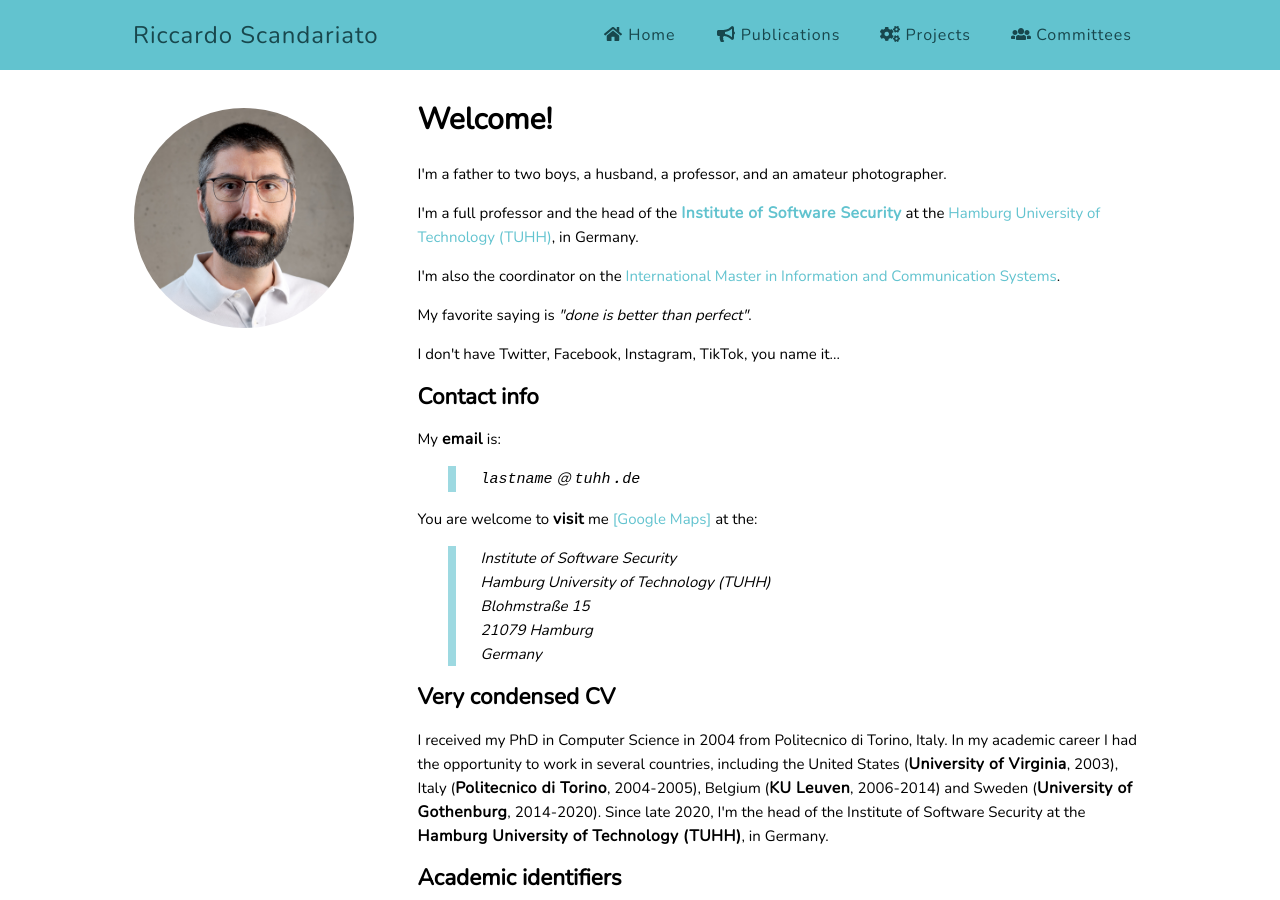
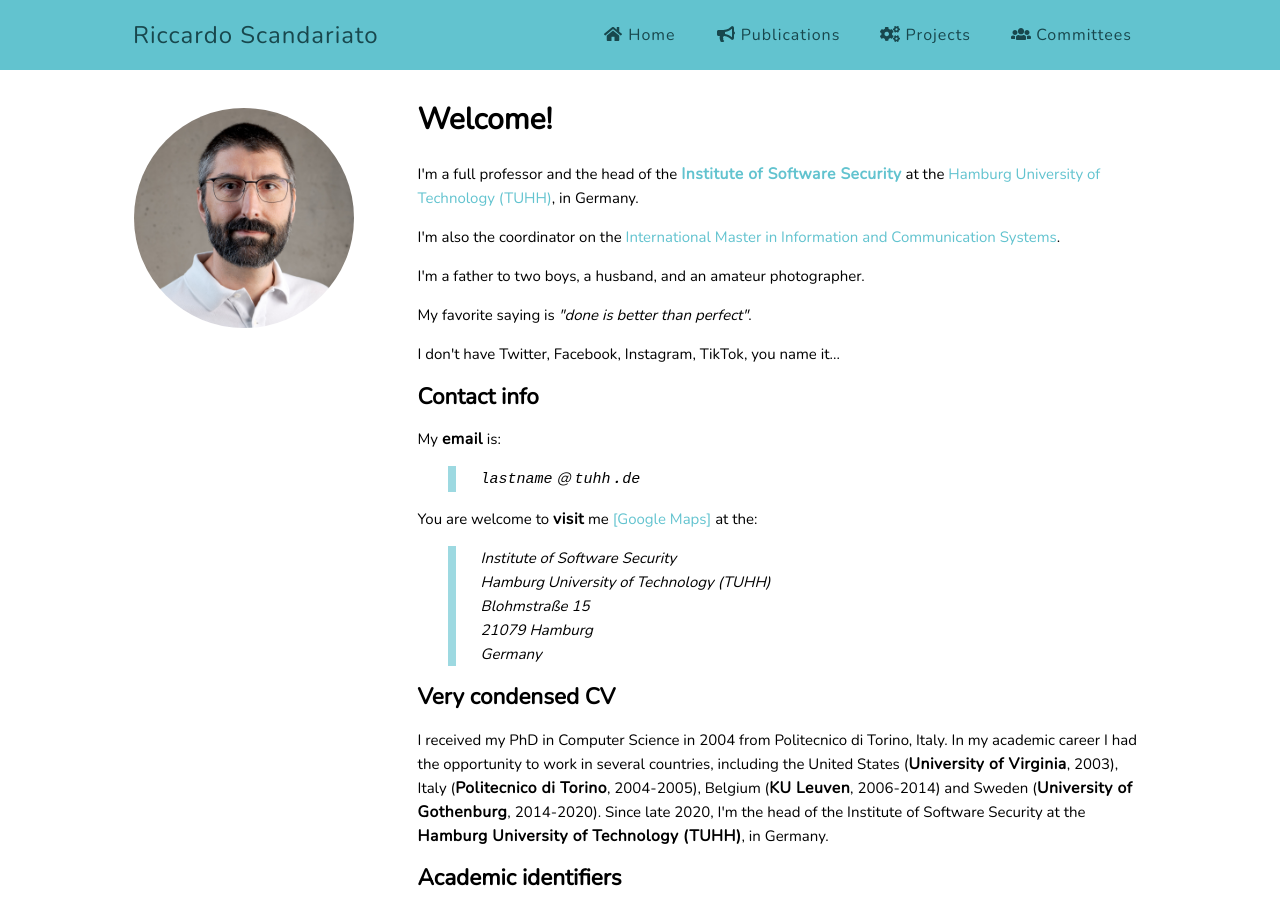
Before and after one commit to riccardoscandariato/riccardoscandariato.github.io, a Jekyll site: the page built from index.md, in a window 1280 px wide and 900 px high. Built offline with Jekyll 4.4.1, drawn with Linux system fonts in a browser that asks for light colours.

Commit message:
index update

```diff
--- a/index.md
+++ b/index.md
@@ -4,11 +4,11 @@ layout: default
 title: Welcome!
 ---
 
-<p>I'm a father to two boys, a husband, a professor, and an amateur photographer.</p>
-
 <p>I'm a full professor and the head of the <strong><a href="https://www.tuhh.de/softsec" target="_blank">Institute of Software Security</a></strong> at the <a href="https://www.tuhh.de/alt/tuhh/startpage.html" target="_blank">Hamburg University of Technology (TUHH)</a>, in Germany.</p>
 
 <p>I'm also the coordinator on the <a href="https://www.tuhh.de/tuhh/en/studying/before-studying/degree-courses/international-study-programs/information-and-communication-systems.html"  target="_blank">International Master in Information and Communication Systems</a>.</p>
+
+<p>I'm a father to two boys, a husband, and an amateur photographer.</p>
 
 <p>My favorite saying is <em>"done is better than perfect"</em>.</p>
 
```
